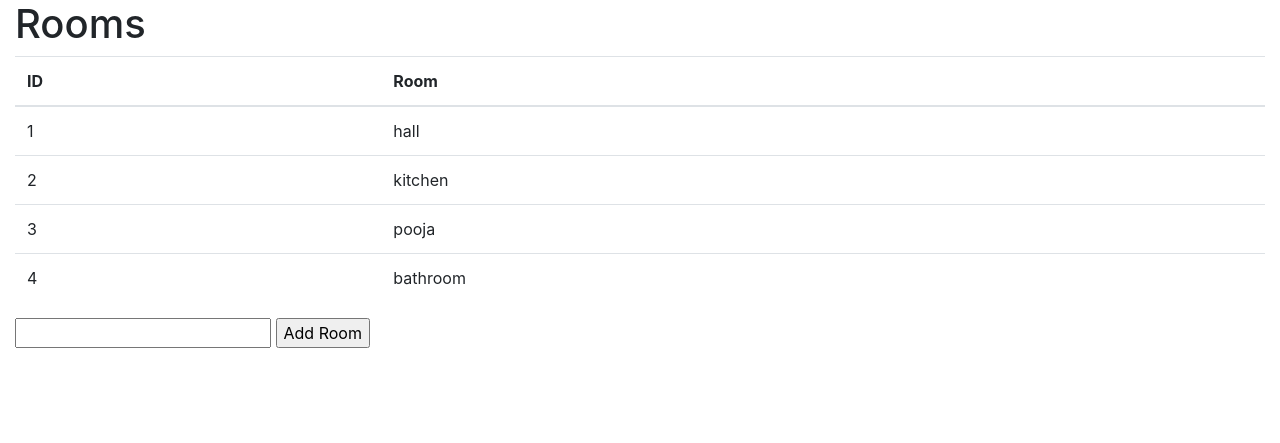
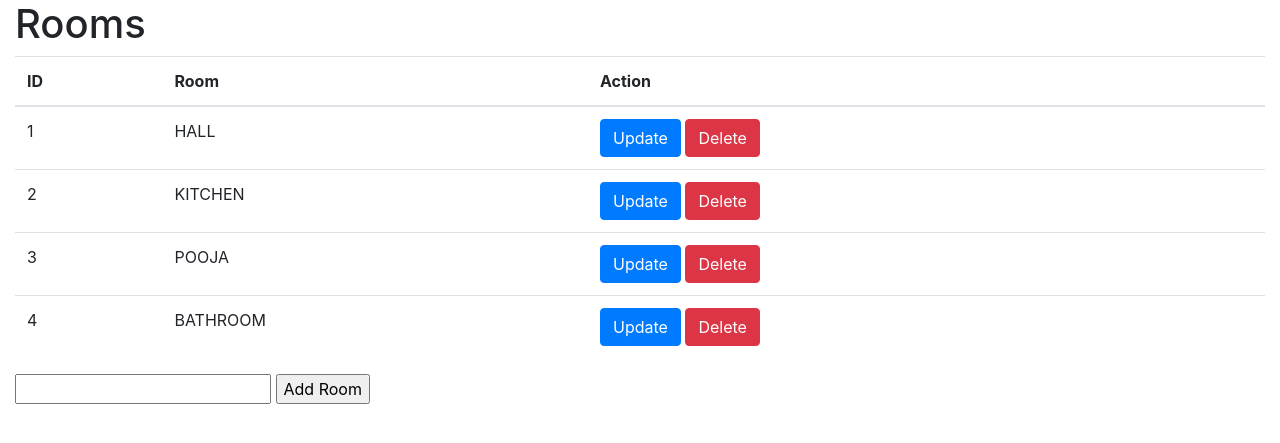
Before and after one commit to manojmanivannan/flaskEdgeAPI, a Flask app: page /rooms in a window 1280 px wide. Shown: the top 443 px of the page. Run offline with Flask 2, Linux system fonts and the light colour scheme; data comes from the database, SQL or seed files in the repository; both versions use the stored data as it was after the commit.

Commit message:
add update delete button

```diff
--- a/templates/index.html
+++ b/templates/index.html
@@ -11,18 +11,23 @@
     {% if rooms|length < 1 %}
     <h4>No Rooms available</h4>
     {% else %}
-    <table class="table">
+    <table class="table styled-table">
         <thead>
             <tr>
                 <th>ID</th>
                 <th>Room</th>
+                <th>Action</th>
             </tr>
         </thead>
         <tbody>
             {% for room in rooms %}
             <tr>
                 <td>{{ room.id }}</td>
-                <td>{{ room.room_name }}</td>
+                <td>{{ room.room_name|upper }}</td>
+                <td>
+                    <a href=""><button type="button" class="btn btn-primary">Update</button></a>
+                    <a href=""><button type="button" class="btn btn-danger">Delete</button></a>
+                </td>
             </tr>
             {% endfor %}
         </tbody>
```
Also changed, not shown: edgeapi.db.
